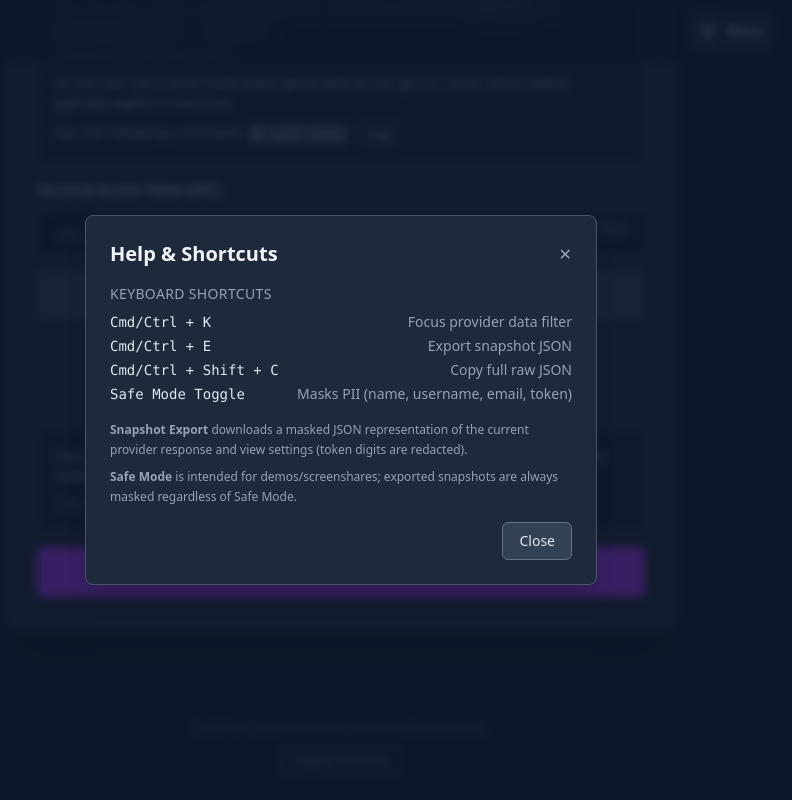
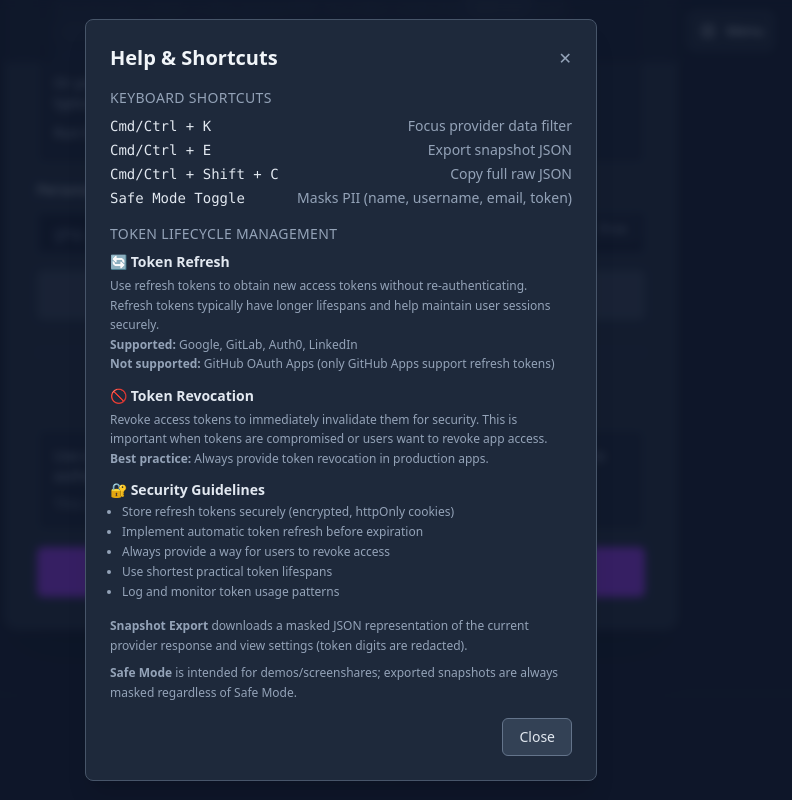
Before and after one commit to BlueCentre/oauth-user-inspector, a React (Vite) app: page / in a window 1280 px wide. Both pictures are taken after a click on the button "Help & Shortcuts". Shown: the part 1152-1952 px from the top of the page, without its empty margins (299-1091 px from the left). Built offline with nearby package versions, Linux system fonts and the light colour scheme; no server answers.

Commit message:
Add comprehensive token lifecycle documentation and enhanced educational UI
Co-authored-by: ipv1337 <3703513+ipv1337@users.noreply.github.com>

```diff
--- a/components/HelpModal.tsx
+++ b/components/HelpModal.tsx
@@ -45,6 +45,44 @@ const HelpModal: React.FC<HelpModalProps> = ({ open, onClose }) => {
             ))}
           </ul>
         </div>
+
+        <div>
+          <h3 className="text-sm uppercase tracking-wide text-slate-400 mb-2">
+            Token Lifecycle Management
+          </h3>
+          <div className="space-y-3 text-sm text-slate-300">
+            <div>
+              <h4 className="font-semibold text-slate-200 mb-1">🔄 Token Refresh</h4>
+              <p className="text-xs text-slate-400 leading-relaxed">
+                Use refresh tokens to obtain new access tokens without re-authenticating.
+                Refresh tokens typically have longer lifespans and help maintain user sessions securely.
+                <br />
+                <strong>Supported:</strong> Google, GitLab, Auth0, LinkedIn
+                <br />
+                <strong>Not supported:</strong> GitHub OAuth Apps (only GitHub Apps support refresh tokens)
+              </p>
+            </div>
+            <div>
+              <h4 className="font-semibold text-slate-200 mb-1">🚫 Token Revocation</h4>
+              <p className="text-xs text-slate-400 leading-relaxed">
+                Revoke access tokens to immediately invalidate them for security.
+                This is important when tokens are compromised or users want to revoke app access.
+                <br />
+                <strong>Best practice:</strong> Always provide token revocation in production apps.
+              </p>
+            </div>
+            <div>
+              <h4 className="font-semibold text-slate-200 mb-1">🔐 Security Guidelines</h4>
+              <ul className="text-xs text-slate-400 space-y-1 ml-3 list-disc">
+                <li>Store refresh tokens securely (encrypted, httpOnly cookies)</li>
+                <li>Implement automatic token refresh before expiration</li>
+                <li>Always provide a way for users to revoke access</li>
+                <li>Use shortest practical token lifespans</li>
+                <li>Log and monitor token usage patterns</li>
+              </ul>
+            </div>
+          </div>
+        </div>
         <div className="text-xs text-slate-400 leading-relaxed">
           <p>
             <strong>Snapshot Export</strong> downloads a masked JSON
--- a/components/UserInfoDisplay.tsx
+++ b/components/UserInfoDisplay.tsx
@@ -348,27 +348,53 @@ const UserInfoDisplay: React.FC<UserInfoDisplayProps> = ({
 
               {/* Token Management Actions */}
               <div className="flex flex-wrap gap-2 pt-2 border-t border-slate-600">
-                {user.refreshToken && onTokenRefresh && (
+                <div className="w-full mb-2">
+                  <h5 className="text-[10px] uppercase tracking-wide text-slate-400 mb-1">
+                    Token Lifecycle Management
+                  </h5>
+                  <p className="text-[10px] text-slate-500 leading-relaxed">
+                    Demonstrates OAuth token refresh and revocation best practices for secure application development.
+                  </p>
+                </div>
+
+                {user.refreshToken && onTokenRefresh ? (
+                  <div className="flex flex-col">
                     <button
                       onClick={onTokenRefresh}
                       className="text-[10px] px-3 py-1.5 rounded bg-blue-700/60 border border-blue-600 text-blue-200 hover:bg-blue-700 transition-colors"
-                    title="Use refresh token to get a new access token"
+                      title="Use refresh token to get a new access token without re-authentication"
                     >
                       🔄 Refresh Token
                     </button>
+                    <div className="text-[9px] text-slate-500 mt-1 max-w-48">
+                      Refresh tokens allow getting new access tokens without re-authentication
+                    </div>
+                  </div>
+                ) : (
+                  <div className="flex flex-col">
+                    <div className="text-[10px] px-3 py-1.5 rounded bg-slate-700/40 border border-slate-600 text-slate-400">
+                      🔄 No Refresh Token
+                    </div>
+                    <div className="text-[9px] text-slate-500 mt-1 max-w-48">
+                      {user.provider === 'github'
+                        ? 'GitHub OAuth Apps don\'t support refresh tokens (only GitHub Apps do)'
+                        : 'This session doesn\'t have a refresh token available'}
+                    </div>
+                  </div>
                 )}
+
                 {onTokenRevocation && (
+                  <div className="flex flex-col">
                     <button
                       onClick={onTokenRevocation}
                       className="text-[10px] px-3 py-1.5 rounded bg-red-700/60 border border-red-600 text-red-200 hover:bg-red-700 transition-colors"
-                    title="Revoke the access token (will log you out)"
+                      title="Revoke the access token immediately for security (will log you out)"
                     >
                       🚫 Revoke Token
                     </button>
-                )}
-                {!user.refreshToken && (
-                  <div className="text-[10px] text-slate-500 py-1.5">
-                    No refresh token available for this provider/session
+                    <div className="text-[9px] text-slate-500 mt-1 max-w-48">
+                      Immediately invalidates the token - important for security when compromised
+                    </div>
                   </div>
                 )}
               </div>
```
Also changed, not shown: 1 other file (tests, documents, lock files or other folders). Lines whose indentation alone changed are shown as unchanged.
